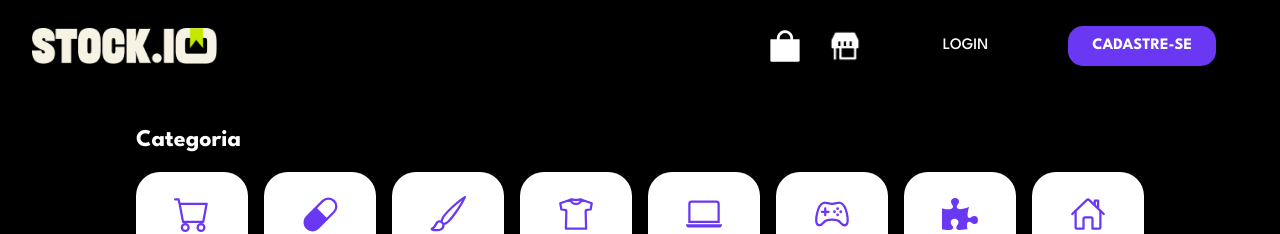
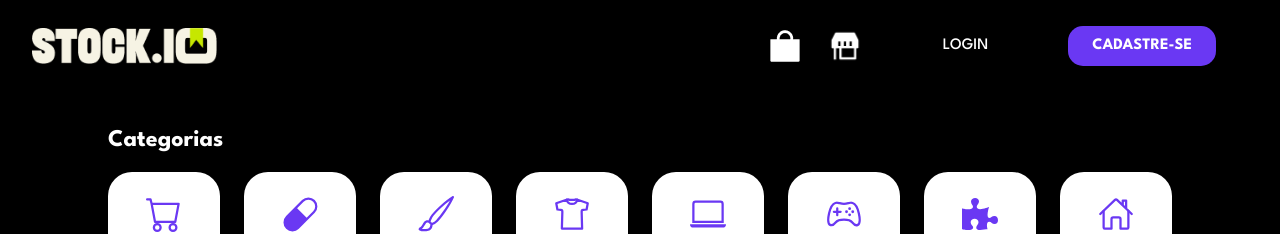
Before and after one commit to EDA2-Busca/Stock.io-EDA2-front, a Next.js app in the folder gorgonas-frontend/: page /produtos in a window 1280 px wide. Shown: the top 234 px of the page. Built offline with nearby package versions, Linux system fonts and the light colour scheme; no server answers.

Commit message:
refactore: cor de search bar e espaçamento de lista de categoria

```diff
--- a/gorgonas-frontend/src/components/CategoryList.tsx
+++ b/gorgonas-frontend/src/components/CategoryList.tsx
@@ -32,10 +32,10 @@ export default function CategoryList() {
   return (
     <section className="w-full">
       <h2 className="text-2xl font-bold text-[#171918] mb-4">
-        Categoria
+        Categorias
       </h2>
 
-      <div className="flex space-x-4 overflow-x-auto pb-4">
+      <div className="flex space-x-6 overflow-x-auto pb-4">
         {categories.map((category) => (
           <CategoryCard
             key={category.label}
--- a/gorgonas-frontend/src/components/ui/SearchBar.tsx
+++ b/gorgonas-frontend/src/components/ui/SearchBar.tsx
@@ -19,7 +19,7 @@ export default function SearchBar({ className, placeholder }: SearchBarProps) {
         <input
           type="text"
           placeholder={placeholder ?? 'Procurar por...'}
-          className="w-full h-14 pl-12 pr-4 py-2 rounded-2xl border-none shadow-sm focus:ring-2 focus:ring-[#6A38F3]/50 focus:outline-none placeholder-gray-500 text-gray-900"
+          className="w-full h-14 pl-12 pr-4 py-2 rounded-2xl border-none shadow-sm focus:ring-2 bg-white/75 focus:ring-[#6A38F3]/50 focus:outline-none placeholder-gray-500 text-gray-900"
         />
       </div>
     </div>
```
